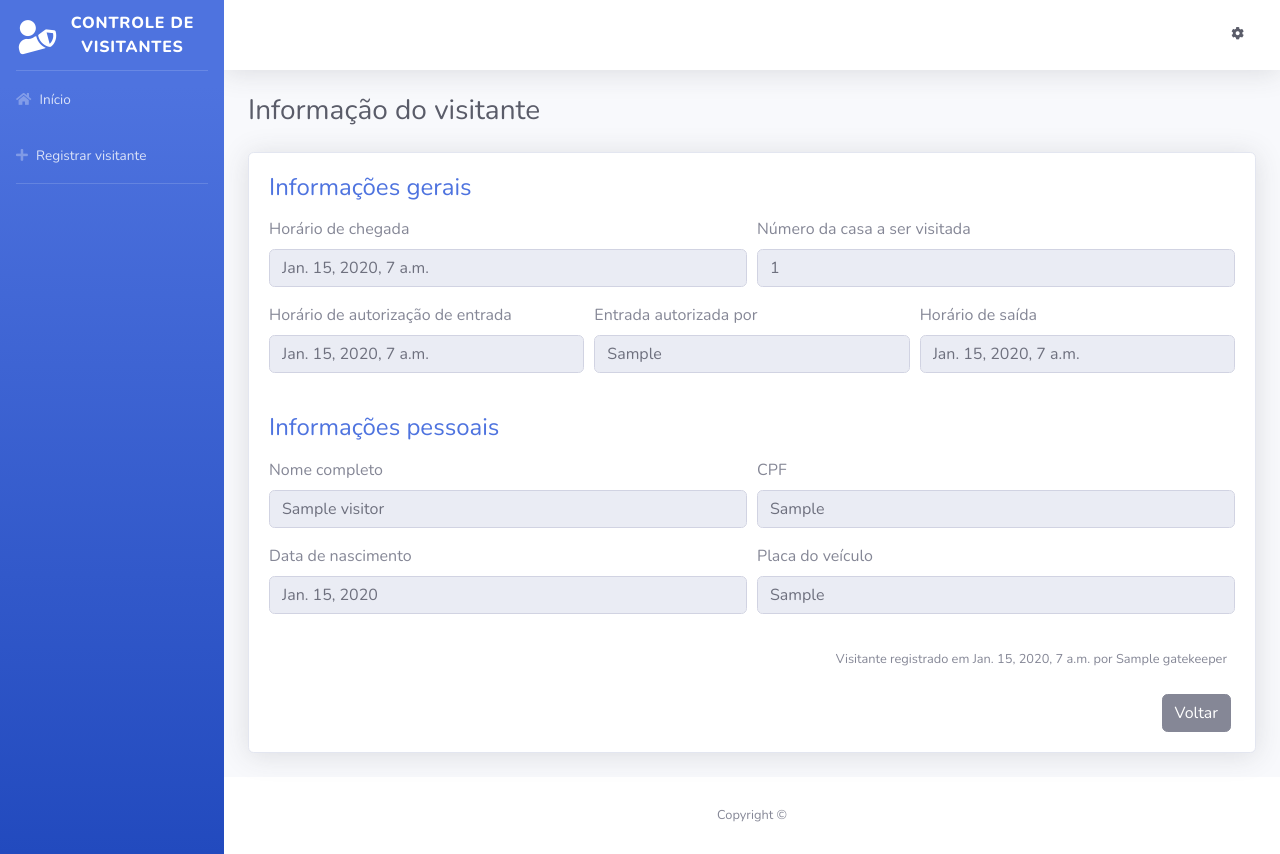
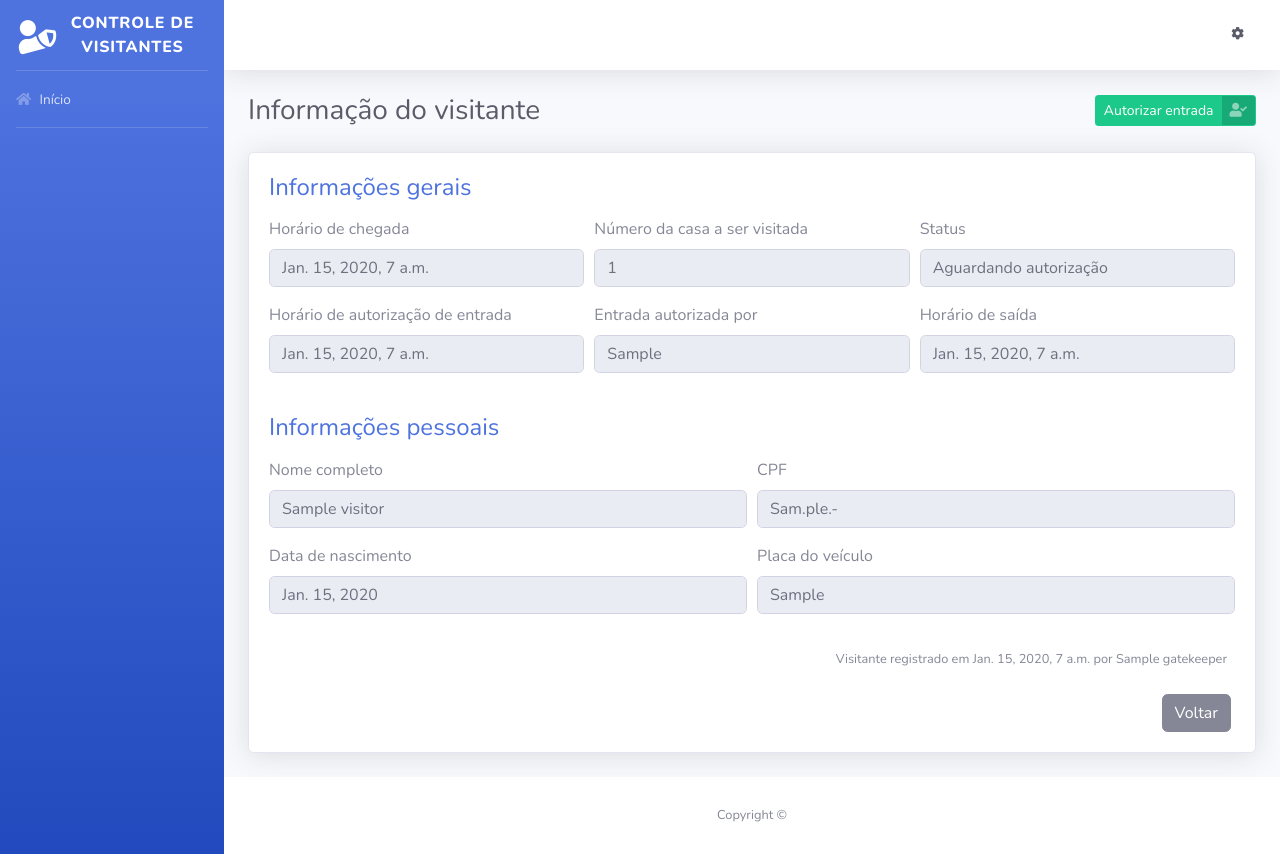
Before and after one commit to junimhs/django-controle-visitante, a Django app: page /visitors/info/1/ in a window 1280 px wide. Run offline with Django 3.2, Linux system fonts and the light colour scheme; tables that the repository leaves empty hold one stand-in row (values such as "Sample post"); some libraries are stand-ins or nearby versions.

Commit message:
finish authorization e finish visitor

```diff
--- a/templates/base.html
+++ b/templates/base.html
@@ -31,10 +31,6 @@
                     <a class="nav-link" href="{% url 'index' %}">
                         <i class="fas fa-home"></i>
                         <span>Início</span>
-                    </a>
-                    <a class="nav-link" href="{% url 'visitor.register' %}">
-                        <i class="fas fa-plus"></i>
-                        <span>Registrar visitante</span>
                     </a>
                 </li>
 
--- a/templates/get_visitor.html
+++ b/templates/get_visitor.html
@@ -6,6 +6,26 @@
 <div class="container">
     <div class="d-sm-flex align-items-center justify-content-between mb-4">
         <h1 class="h3 mb-0 text-gray-800">Informação do visitante</h1>
+        <div>
+            {% if visitor.status == 'AGUARDANDO' %}
+                <a href="#" class="btn btn-success btn-icon-split btn-sm" data-toggle="modal" data-target="#modal1">
+                    <span class="text">Autorizar entrada</span>
+
+                    <span class="icon text-white-50">
+                        <i class="fas fa-user-check"></i>
+                    </span>
+                </a>
+            {% elif visitor.status == 'EM_VISITA' %}
+                <a href="#" class="btn btn-primary btn-icon-split btn-sm" data-toggle="modal" data-target="#modal2">
+                    <span class="text">Finalizar visita</span>
+
+                    <span class="icon text-white-50">
+                        <i class="fas fa-door-open"></i>
+                    </span>
+                </a>
+            {% endif %}
+
+        </div>
     </div>
 
     <div class="card shadow mb-4">
@@ -16,31 +36,36 @@
 
             <form>
                 <div class="form-row">
-                    <div class="form-group col-md-6">
+                    <div class="form-group col-md-4">
                         <label>Horário de chegada</label>
                         <input type="text" class="form-control" value="{{ visitor.arrival_time }}" disabled>
                     </div>
 
-                    <div class="form-group col-md-6">
+                    <div class="form-group col-md-4">
                         <label>Número da casa a ser visitada</label>
                         <input type="text" class="form-control" value="{{ visitor.number_home }}" disabled>
+                    </div>
+
+                    <div class="form-group col-md-4">
+                        <label>Status</label>
+                        <input type="text" class="form-control" value="{{ visitor.get_status_display }}" disabled>
                     </div>
                 </div>
 
                 <div class="form-row">
                     <div class="form-group col-md-4">
                         <label>Horário de autorização de entrada</label>
-                        <input type="text" class="form-control" value="{{ visitor.authorization_time }}" disabled>
+                        <input type="text" class="form-control" value="{{ visitor.get_authorization_time }}" disabled>
                     </div>
 
                     <div class="form-group col-md-4">
                         <label>Entrada autorizada por</label>
-                        <input type="text" class="form-control" value="{{ visitor.responsible_resident }}" disabled>
+                        <input type="text" class="form-control" value="{{ visitor.get_responsible_resident }}" disabled>
                     </div>
 
                     <div class="form-group col-md-4">
                         <label>Horário de saída</label>
-                        <input type="text" class="form-control" value="{{ visitor.departure_time }}" disabled>
+                        <input type="text" class="form-control" value="{{ visitor.get_departure_time }}" disabled>
                     </div>
                 </div>
             </form>
@@ -58,7 +83,7 @@
 
                     <div class="form-group col-md-6">
                         <label>CPF</label>
-                        <input type="text" class="form-control" value="{{ visitor.cpf }}" disabled>
+                        <input type="text" class="form-control" value="{{ visitor.get_cpf }}" disabled>
                     </div>
                 </div>
 
@@ -70,7 +95,7 @@
 
                     <div class="form-group col-md-6">
                         <label>Placa do veículo</label>
-                        <input type="text" class="form-control" value="{{ visitor.vehicle_plate }}" disabled>
+                        <input type="text" class="form-control" value="{{ visitor.get_vehicle_plate }}" disabled>
                     </div>
                 </div>
             </form>
@@ -88,5 +113,67 @@
             </div>
         </div>
     </div>
+
+    <div class="modal fade" id="modal1" tabindex="-1" role="dialog" aria-labelledby="exampleModalLabel" aria-hidden="true">
+        <div class="modal-dialog" role="document">
+            <div class="modal-content">
+                <div class="modal-header">
+                    <h5 class="modal-title" id="exampleModalLabel">Autorizar entrada de visitante</h5>
+
+                    <button type="button" class="close" data-dismiss="modal" aria-label="Close">
+                        <span aria-hidden="true">&times;</span>
+                    </button>
+                </div>
+
+                <div class="modal-body">
+                    <form method="post">
+                        {% csrf_token %}
+
+                        <div class="form-group">
+                            <label for="id_morador_responsavel" class="col-form-label">Nome do morador responsável por autorizar a entrada do visitante:</label>
+                            {% render_field form.responsible_resident placeholder="Nome do morador responsável por autorizar a entrada do visitante" class="form-control" %}
+                        </div>
+
+                        <div class="modal-footer">
+                            <button type="button" class="btn btn-secondary" data-dismiss="modal">Cancelar</button>
+                            <button type="submit" class="btn btn-primary">Autorizar entrada</button>
+                        </div>
+                    </form>
+                </div>
+            </div>
+        </div>
+    </div>
+    <div class="modal fade" id="modal2" tabindex="-1" role="dialog" aria-labelledby="exampleModalLabel" aria-hidden="true">
+        <div class="modal-dialog" role="document">
+            <div class="modal-content">
+                <div class="modal-header">
+                    <h5 class="modal-title" id="exampleModalLabel">Finalizar visita</h5>
+
+                    <button type="button" class="close" data-dismiss="modal" aria-label="Close">
+                        <span aria-hidden="true">&times;</span>
+                    </button>
+                </div>
+
+                <div class="modal-body">
+                    <div class="modal-body">
+                        <h5 class="mb-3">
+                            Realmente deseja encerrar a visita?
+                        </h5>
+
+                        <form method="post" action="{% url 'visitor.finish' visitor.id %}">
+                            {% csrf_token %}
+
+                            <input hidden>
+
+                            <div class="modal-footer">
+                                <button type="button" class="btn btn-secondary" data-dismiss="modal">Cancelar</button>
+                                <button type="submit" class="btn btn-primary">Finalizar visita</button>
+                            </div>
+                        </form>
+                    </div>
+                </div>
+            </div>
+        </div>
+    </div>
 </div>
 {% endblock container %}
--- a/templates/register_visitor.html
+++ b/templates/register_visitor.html
@@ -30,6 +30,9 @@
                     {% endfor %}
                 </div>
                 <div class="text-right">
+                    <a href="{% url 'index' %}" class="btn btn-secondary text-white">
+                        <span class="text">Cancelar</span>
+                    </a>
                     <button class="btn btn-primary" type="submit">
                         <span class="text">Registrar visitante</span>
                     </button>
--- a/visitors/admin.py
+++ b/visitors/admin.py
@@ -5,4 +5,4 @@ from visitors.models import Visitor
 
 @admin.register(Visitor)
 class VisitorAdmin(admin.ModelAdmin):
-    pass
+    list_display = ['name', 'cpf', 'status']
--- a/visitors/forms.py
+++ b/visitors/forms.py
@@ -21,3 +21,16 @@ class VisitorForm(forms.ModelForm):
                 "required": "Informe o numero da casa á ser visitada"
             }
         }
+
+
+class AuthorizationVisitorForm(forms.ModelForm):
+    responsible_resident = forms.CharField(required=True)
+
+    class Meta:
+        model = Visitor
+        fields = ['responsible_resident']
+        error_messages = {
+            "responsible_resident": {
+                "required": "Por favor informar o nome do responsavel por autorizar a entrada do visitante"
+            }
+        }
--- a/visitors/models/visitor.py
+++ b/visitors/models/visitor.py
@@ -3,6 +3,13 @@ from django.utils.translation import gettext as _
 
 
 class Visitor(models.Model):
+
+    STATUS_VISITOR = [
+        ("AGUARDANDO", "Aguardando autorização"),
+        ("EM_VISITA", "Em visita"),
+        ("FINALIZADO", "Visita finalizada"),
+    ]
+
     name = models.CharField(
         verbose_name="Nome completo",
         max_length=194
@@ -53,6 +60,46 @@ class Visitor(models.Model):
         on_delete=models.PROTECT
     )
 
+    status = models.CharField(
+        max_length=10,
+        choices=STATUS_VISITOR,
+        default="AGUARDANDO"
+    )
+
+    def get_departure_time(self):
+        if self.departure_time:
+            return self.departure_time
+        return "Horário de saida não registrado"
+
+    def get_authorization_time(self):
+        if self.authorization_time:
+            return self.authorization_time
+
+        return "Visitante aguardando autorização"
+
+    def get_responsible_resident(self):
+        if self.responsible_resident:
+            return self.responsible_resident
+
+        return "Visitante aguardando autorização"
+
+    def get_vehicle_plate(self):
+        if self.vehicle_plate:
+            return self.vehicle_plate
+
+        return "Veiculo não registrado"
+
+    def get_cpf(self):
+        if self.cpf:
+            cpf = self.cpf
+
+            cpf_primeira = cpf[0:3]
+            cpf_segunda = cpf[3:6]
+            cpf_terceira = cpf[6:9]
+            cpf_quarta = cpf[9:]
+
+            return f'{cpf_primeira}.{cpf_segunda}.{cpf_terceira}-{cpf_quarta}'
+
     class Meta:
         verbose_name = _("Visitante")
         verbose_name_plural = _("Visitantes")
--- a/visitors/urls.py
+++ b/visitors/urls.py
@@ -1,8 +1,8 @@
 from django.urls import path
-from visitors.views import register_visitor, get_visitor
-
+from visitors.views import register_visitor, get_visitor, finish_visitor
 
 urlpatterns = [
     path('create/', register_visitor, name='visitor.register'),
     path('info/<int:id>/', get_visitor, name='visitor.info'),
+    path('finish/<int:id>/', finish_visitor, name="visitor.finish")
 ]
--- a/visitors/views.py
+++ b/visitors/views.py
@@ -1,7 +1,14 @@
 from django.contrib import messages
 from django.shortcuts import render, redirect, get_object_or_404
 from visitors.models import Visitor
-from .forms import VisitorForm
+from .forms import (
+    VisitorForm,
+    AuthorizationVisitorForm
+)
+
+from django.http import HttpResponseNotAllowed
+
+from django.utils import timezone
 # Create your views here.
 
 
@@ -31,7 +38,52 @@ def get_visitor(request, id):
         Visitor,
         id=id
     )
+
+    form = AuthorizationVisitorForm()
+
+    if request.method == 'POST':
+        form = AuthorizationVisitorForm(request.POST, instance=visitor)
+
+        if form.is_valid():
+            visitor = form.save(commit=False)
+            visitor.status = "EM_VISITA"
+            visitor.authorization_time = timezone.now()
+            visitor.save()
+
+            messages.success(
+                request,
+                "Entrada de visitante autorizada com sucesso."
+            )
+
+            return redirect("index")
+
     context = {
-        "visitor": visitor
+        "visitor": visitor,
+        "form": form
     }
     return render(request, 'get_visitor.html', context)
+
+
+def finish_visitor(request, id):
+    visitor = get_object_or_404(
+        Visitor,
+        id=id
+    )
+
+    if request.method == 'POST':
+        visitor.status = "FINALIZADO"
+        visitor.departure_time = timezone.now()
+
+        visitor.save()
+
+        messages.success(
+            request,
+            "Visita finalizada com sucesso"
+        )
+
+        return redirect("index")
+    else:
+        return HttpResponseNotAllowed(
+            ['POST'],
+            "Metodo não permitido"
+        )
```
Also changed, not shown: templates/index.html (+13 -3 lines), visitors/migrations/0002_visitor_status.py (added).
